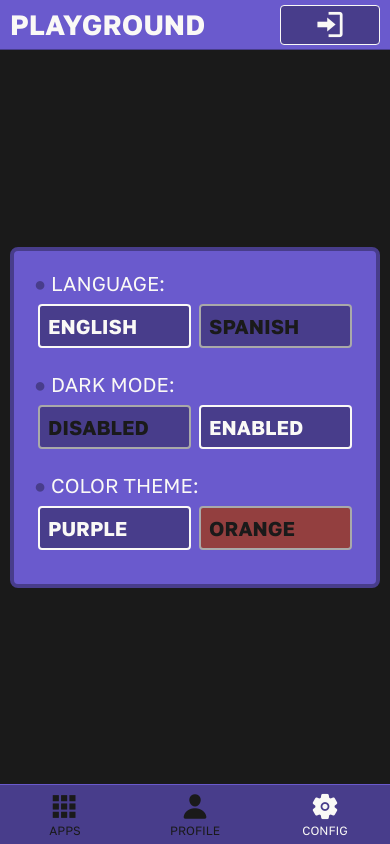
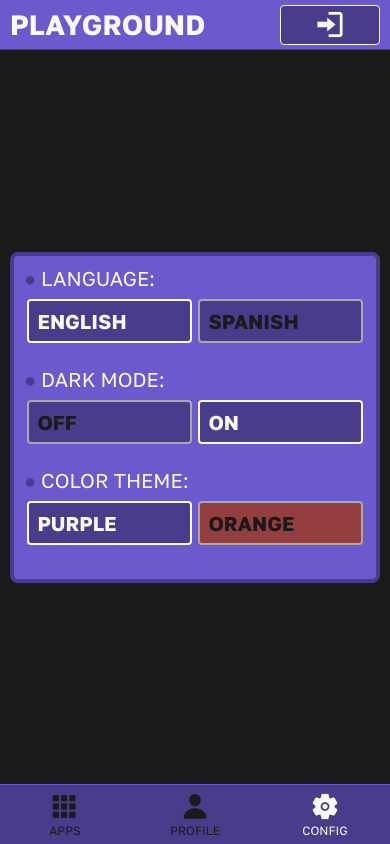
Before and after one commit to santio89/playground-react-native, a React Native app: screen /Settings in a window 390 px wide. Built offline with nearby package versions, Linux system fonts and the light colour scheme.

Commit message:
small fix

```diff
--- a/data/lang/langs.js
+++ b/data/lang/langs.js
@@ -12,13 +12,13 @@ export const LANGS = [{id: 1, lang: "english", text: {
     cancel: "CANCEL",
     delete: "DELETE",
     email: "E-MAIL",
-    password: "PASSOWRD",
+    password: "PASSWORD",
     name: "NAME",
     avatar: "AVATAR",
     language: "LANGUAGE",
     darkMode: "DARK MODE",
-    enabled: "ENABLED",
-    disabled: "DISABLED",
+    active: "ON",
+    inactive: "OFF",
     colorTheme: "COLOR THEME",
     profile: "PROFILE",
     spanish: "SPANISH",
@@ -27,6 +27,7 @@ export const LANGS = [{id: 1, lang: "english", text: {
     orange: "ORANGE",
     logIn: "LOG IN",
     signUp: "REGISTER",
+    minEmail: "EXAMPLE@DOMAIN.COM",
     minPassword: "8 CHARACTERS MINIMUM"
 }}, {id: 2, lang: "spanish", text: {
     toDoList: "LISTA DE TAREAS",
@@ -47,8 +48,8 @@ export const LANGS = [{id: 1, lang: "english", text: {
     avatar: "AVATAR",
     language: "IDIOMA",
     darkMode: "MODO OSCURO",
-    enabled: "ACTIVADO",
-    disabled: "DESACTIVADO",
+    active: "ACTIVO",
+    inactive: "INACTIVO",
     colorTheme: "TEMA DE COLOR",
     profile: "PERFIL",
     spanish: "ESPAÑOL",
@@ -57,5 +58,6 @@ export const LANGS = [{id: 1, lang: "english", text: {
     orange: "NARANJA",
     logIn: "INGRESAR",
     signUp: "REGISTRARSE",
+    minEmail: "EJEMPLO@DOMINIO.COM",
     minPassword: "8 CARACTERES MÍNIMO"
 }}]
--- a/screens/LogIn.jsx
+++ b/screens/LogIn.jsx
@@ -33,18 +33,18 @@ const LogIn = ({ navigation }) => {
                 <View style={[styles.itemsContainer, altColorTheme && styles.altItemsContainer]}>
                     <View style={styles.profileItem}>
                         <Text style={[styles.profileItemLabel]}><Text style={[styles.profileItemIndicator, altColorTheme && styles.altProfileItemIndicator]}>●&nbsp;</Text><Text>{text.email}: </Text></Text>
-                        <TextInput style={styles.textInput} value={email} onChangeText={email => setEmail(email)}/>
+                        <TextInput style={[styles.textInput, altColorTheme && styles.altTextInput]} value={email} onChangeText={email => setEmail(email)}/>
                     </View>
                     <View style={styles.profileItem}>
                         <Text style={[styles.profileItemLabel]}><Text style={[styles.profileItemIndicator, altColorTheme && styles.altProfileItemIndicator]}>●&nbsp;</Text><Text>{text.password}: </Text></Text>
-                        <TextInput secureTextEntry={true} style={styles.textInput} value={password} onChangeText={password => setPassword(password)} />
+                        <TextInput secureTextEntry={true} style={[styles.textInput, altColorTheme && styles.altTextInput]} value={password} onChangeText={password => setPassword(password)} />
                     </View>
                     <View style={styles.profileItem}>
                         <View style={styles.authItemTextWrapper}>
-                            <TouchableOpacity style={[styles.authItemTextButton]}>
+                            <TouchableOpacity style={[styles.authItemTextButton, altColorTheme  && styles.altAuthItemTextButton]}>
                                 <Text style={[styles.authItemText]}>{text.logIn}</Text>
                             </TouchableOpacity>
-                            <TouchableOpacity style={[styles.authItemTextButton, styles.authItemTextButtonRegister]} onPress={() => navigation.navigate("SignUp")}>
+                            <TouchableOpacity style={[styles.authItemTextButton, altColorTheme  && styles.altAuthItemTextButton, styles.authItemTextButtonRegister]} onPress={() => navigation.navigate("SignUp")}>
                                 <Text style={[styles.authItemText, styles.authItemTextRegister]}>{text.signUp}</Text>
                             </TouchableOpacity>
                         </View>
@@ -123,6 +123,9 @@ const styles = StyleSheet.create({
         width: '100%',
         color: Constants.colorWhite
     },
+    altTextInput: {
+        borderBottomColor: Constants.colorSecondaryDark,
+    },
     authItemTextWrapper: {
         width: '100%',
         marginTop: 4,
@@ -140,6 +143,9 @@ const styles = StyleSheet.create({
         padding: 8,
         color: Constants.colorDark,
         width: 180
+    },
+    altAuthItemTextButton: {
+        backgroundColor: Constants.colorSecondaryDark,
     },
     authItemText: {
         fontFamily: Constants.fontPrimaryBold,
--- a/screens/Profile.jsx
+++ b/screens/Profile.jsx
@@ -71,7 +71,7 @@ const styles = StyleSheet.create({
         width: '100%',
         minWidth: 300,
         maxWidth: 800,
-        padding: 20,
+        padding: 10,
         paddingBottom: 0,
         backgroundColor: Constants.colorPrimary,
         borderRadius: 8,
--- a/screens/Settings.jsx
+++ b/screens/Settings.jsx
@@ -49,8 +49,8 @@ const Settings = ({navigation}) => {
                     <View style={styles.settingsItem}>
                         <Text style={[styles.settingsItemLabel]}><Text style={[styles.settingsItemIndicator, altColorTheme && styles.altSettingsItemIndicator]}>●&nbsp;</Text><Text>{text.darkMode}: </Text></Text>
                         <View style={styles.settingsItemTextWrapper}>
-                            <TouchableOpacity style={[styles.settingsItemTextButton, altColorTheme && styles.altSettingsItemTextButton, !config.darkMode && styles.itemSelected]} onPress={()=>{setConfig(config=>({...config, darkMode: false}))}}><Text style={[styles.settingsItemText, !config.darkMode && styles.itemSelected]}>{text.disabled}</Text></TouchableOpacity>
-                            <TouchableOpacity style={[styles.settingsItemTextButton, altColorTheme && styles.altSettingsItemTextButton, config.darkMode && styles.itemSelected]} onPress={()=>{setConfig(config=>({...config, darkMode: true}))}}><Text style={[styles.settingsItemText, config.darkMode && styles.itemSelected]}>{text.enabled}</Text></TouchableOpacity>
+                            <TouchableOpacity style={[styles.settingsItemTextButton, altColorTheme && styles.altSettingsItemTextButton, !config.darkMode && styles.itemSelected]} onPress={()=>{setConfig(config=>({...config, darkMode: false}))}}><Text style={[styles.settingsItemText, !config.darkMode && styles.itemSelected]}>{text.inactive}</Text></TouchableOpacity>
+                            <TouchableOpacity style={[styles.settingsItemTextButton, altColorTheme && styles.altSettingsItemTextButton, config.darkMode && styles.itemSelected]} onPress={()=>{setConfig(config=>({...config, darkMode: true}))}}><Text style={[styles.settingsItemText, config.darkMode && styles.itemSelected]}>{text.active}</Text></TouchableOpacity>
                         </View>
                     </View>
                     <View style={styles.settingsItem}>
@@ -83,7 +83,7 @@ const styles = StyleSheet.create({
         width: '100%',
         minWidth: 300,
         maxWidth: 800,
-        padding: 20,
+        padding: 10,
         paddingBottom: 10,
         backgroundColor: Constants.colorPrimary,
         borderRadius: 8,
@@ -111,6 +111,8 @@ const styles = StyleSheet.create({
     },
     settingsItemTextWrapper: {
         flexDirection: 'row',
+        justifyContent: 'center',
+        alignItems: 'center',
         width: '100%',
         marginTop: 4,
         marginBottom: 4
@@ -122,9 +124,10 @@ const styles = StyleSheet.create({
         borderColor: 'darkgray',
         backgroundColor: Constants.colorPrimaryDark,
         textAlign: 'center',
-        marginInline: 4,
+        marginInline: '1%',
         padding: 8,
-        color: Constants.colorDark
+        color: Constants.colorDark,
+        /* maxWidth: 180 */
     },
     settingsItemText: {
         fontFamily: Constants.fontPrimaryBold,
--- a/screens/SignUp.jsx
+++ b/screens/SignUp.jsx
@@ -57,21 +57,21 @@ const SignUp = ({ navigation }) => {
             <ScrollView contentContainerStyle={[styles.profileContainer, !darkMode && styles.colorDark, !darkMode && styles.backgroundWhite]}>
                 <View style={[styles.itemsContainer, altColorTheme && styles.altItemsContainer]}>
                     <View style={styles.profileItem}>
-                        <Text style={[styles.profileItemLabel]}><Text style={[styles.profileItemIndicator, altColorTheme && styles.altProfileItemIndicator]}>●&nbsp;</Text><Text>{text.email}: </Text></Text>
-                        <TextInput style={[styles.textInput, !validEmail && {borderBottomColor: Constants.colorRed}]} value={email} onChangeText={email => setEmail(email)}/>
+                        <Text style={[styles.profileItemLabel]}><Text style={[styles.profileItemIndicator, altColorTheme && styles.altProfileItemIndicator, !validEmail && {color: Constants.colorRed}]}>●&nbsp;</Text><Text style={!validEmail && {color: Constants.colorRed}}>{text.email}: </Text></Text>
+                        <TextInput style={[styles.textInput, altColorTheme && styles.altTextInput, !validEmail && {borderBottomColor: Constants.colorRed}]} value={email} onChangeText={email => setEmail(email)} placeholder={text.minEmail} placeholderTextColor={altColorTheme?Constants.colorSecondaryDark:Constants.colorPrimaryDark}/>
                     </View>
                     <View style={styles.profileItem}>
-                        <Text style={[styles.profileItemLabel]}><Text style={[styles.profileItemIndicator, altColorTheme && styles.altProfileItemIndicator]}>●&nbsp;</Text><Text>{text.password}: </Text></Text>
-                        <TextInput secureTextEntry={true} style={[styles.textInput, !validPassword && {borderBottomColor: Constants.colorRed}]} placeholder={text.minPassword}
-                            placeholderTextColor={Constants.colorPrimaryDark} value={password} onChangeText={password => setPassword(password)}/>
+                        <Text style={[styles.profileItemLabel]}><Text style={[styles.profileItemIndicator, altColorTheme && styles.altProfileItemIndicator, !validPassword && {color: Constants.colorRed}]}>●&nbsp;</Text><Text style={!validPassword && {color: Constants.colorRed}}>{text.password}: </Text></Text>
+                        <TextInput style={[styles.textInput, altColorTheme && styles.altTextInput, !validPassword && {borderBottomColor: Constants.colorRed}]} secureTextEntry={true} placeholder={text.minPassword}
+                            placeholderTextColor={altColorTheme?Constants.colorSecondaryDark:Constants.colorPrimaryDark} value={password} onChangeText={password => setPassword(password)}/>
                     </View>
                     <View style={styles.profileItem}>
                         <View style={styles.authItemTextWrapper}>
-                            <TouchableOpacity style={[styles.authItemTextButton, !validInputs && {borderColor: 'darkgray'}]} disabled={!validInputs}>
+                            <TouchableOpacity style={[styles.authItemTextButton, altColorTheme  && styles.altAuthItemTextButton, !validInputs && {borderColor: 'darkgray'}]} disabled={!validInputs}>
                                 <Text style={[styles.authItemText, !validInputs && {color: 'darkgray'}]}>{text.signUp}</Text>
                             </TouchableOpacity>
 
-                            <TouchableOpacity style={[styles.authItemTextButton, styles.authItemTextButtonRegister]} onPress={() => navigation.navigate("LogIn")}>
+                            <TouchableOpacity style={[styles.authItemTextButton, altColorTheme  && styles.altAuthItemTextButton, styles.authItemTextButtonRegister]} onPress={() => navigation.navigate("LogIn")}>
                                 <Text style={[styles.authItemText, styles.authItemTextRegister]}>{text.logIn}</Text>
                             </TouchableOpacity>
                         </View>
@@ -150,6 +150,9 @@ const styles = StyleSheet.create({
         width: '100%',
         color: Constants.colorWhite
     },
+    altTextInput: {
+        borderBottomColor: Constants.colorSecondaryDark,
+    },
     authItemTextWrapper: {
         width: '100%',
         marginTop: 4,
@@ -167,6 +170,9 @@ const styles = StyleSheet.create({
         padding: 8,
         color: Constants.colorDark,
         width: 180
+    },
+    altAuthItemTextButton: {
+        backgroundColor: Constants.colorSecondaryDark,
     },
     authItemText: {
         fontFamily: Constants.fontPrimaryBold,
```
